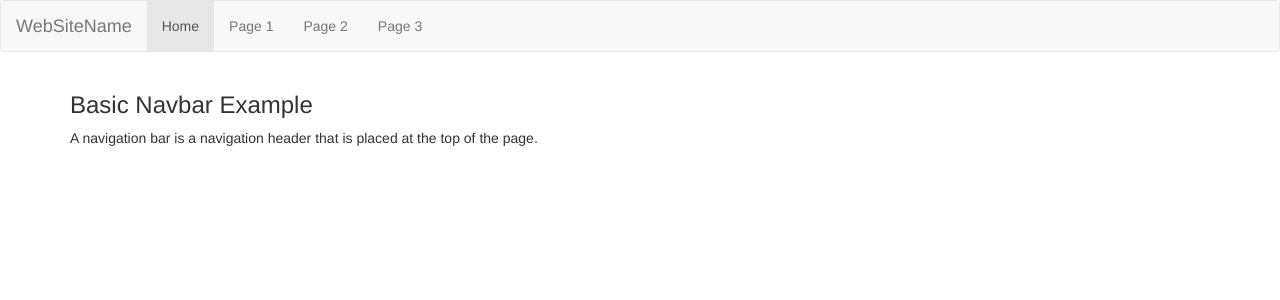
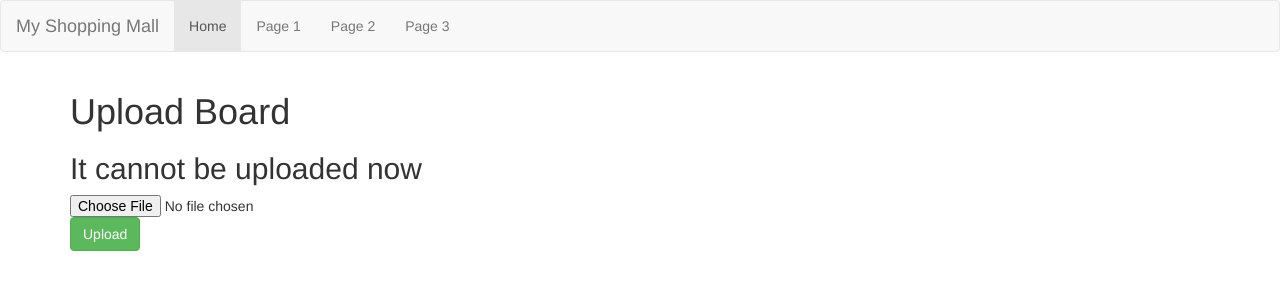
Before and after one commit to hanjuTsai/djangoPrac, a Django app: page /upload/ in a window 1280 px wide. Shown: the top 300 px of the page. Run offline with Django 3.2, Linux system fonts and the light colour scheme; some libraries are stand-ins or nearby versions.

Commit message:
finish my upload board

```diff
--- a/templates/board.html
+++ b/templates/board.html
@@ -3,7 +3,7 @@
 <html lang="en">
 <head>
   <meta charset="utf-8">
-
+  <title>My Shopping Mall</title>
   <!--BootStrap Example-->
   <meta name="viewport" content="width=device-width, initial-scale=1">
   <link rel="stylesheet" href="https://maxcdn.bootstrapcdn.com/bootstrap/3.3.7/css/bootstrap.min.css">
@@ -32,7 +32,6 @@
     {% endfor %}
   </div>
 
-
   <!-- Button click and direct to another page -->
   <form action='upload/' method='GET'>
     <button type='submit' class="btn btn-success">Upload New Photo</button>
--- a/templates/upload.html
+++ b/templates/upload.html
@@ -1,7 +1,7 @@
 <!DOCTYPE html>
 <html lang="en">
 <head>
-  <title>Bootstrap Example</title>
+  <title>My Shopping Mall</title>
   <meta charset="utf-8">
   <meta name="viewport" content="width=device-width, initial-scale=1">
   <link rel="stylesheet" href="https://maxcdn.bootstrapcdn.com/bootstrap/3.3.7/css/bootstrap.min.css">
@@ -10,24 +10,29 @@
 </head>
 <body>
 
-<nav class="navbar navbar-default">
+  <nav class="navbar navbar-default">
   <div class="container-fluid">
     <div class="navbar-header">
-      <a class="navbar-brand" href="#">WebSiteName</a>
+      <a class="navbar-brand" href="#">My Shopping Mall</a>
     </div>
     <ul class="nav navbar-nav">
-      <li class="active"><a href="#">Home</a></li>
-      <li><a href="#">Page 1</a></li>
-      <li><a href="#">Page 2</a></li>
-      <li><a href="#">Page 3</a></li>
+       <li class="active">
+          <a href="/">Home</a>
+      </li>
+      <li><a href="/">Page 1</a></li>
+      <li><a href="/">Page 2</a></li>
+     <li><a href="/">Page 3</a></li>
     </ul>
   </div>
 </nav>
 
 <div class="container">
-  <h3>Basic Navbar Example</h3>
-  <p>A navigation bar is a navigation header that is placed at the top of the page.</p>
+  <h1>Upload Board</h1>
+  <form action="/" method="post" enctype="multipart/form-data">
+      <h2>It cannot be uploaded now</h2>
+      <input type="file" name="fileToUpload" id="fileToUpload">
+      <button type='submit' class="btn btn-success" name="submit">Upload</button>
+  </form>
 </div>
-
 </body>
 </html>
```
Also changed, not shown: README.md.
